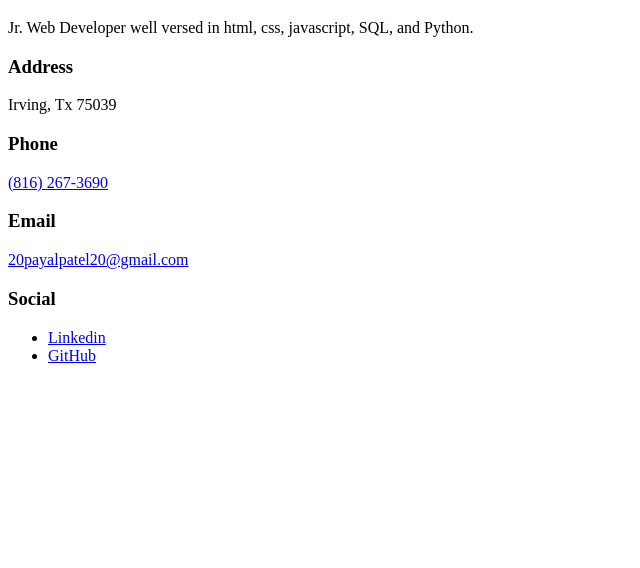
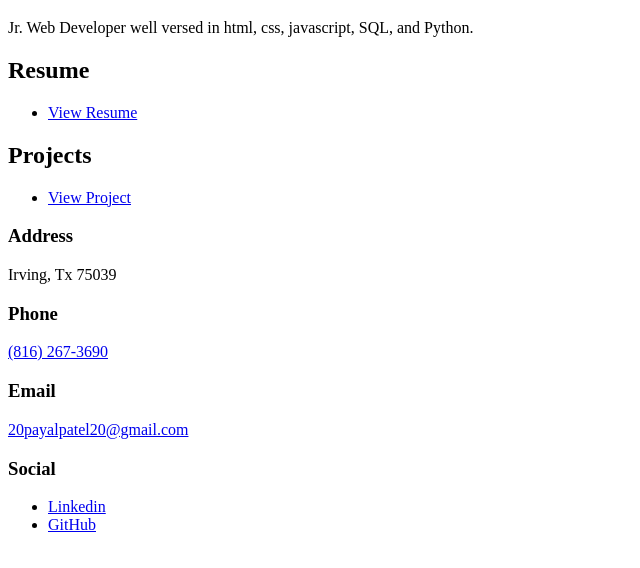
Before and after one commit to PayalTheAnalyst/PersonalPortfolio, a plain HTML site: page index.html in a window 1280 px wide. Shown: the part 98-666 px from the top of the page, without its empty margins (0-640 px from the left). Drawn offline with Linux system fonts and the light colour scheme.

Commit message:
Update index.html

```diff
--- a/index.html
+++ b/index.html
@@ -8,6 +8,14 @@
       <h1>Payal Patel<br />
         Portfolio</h1>
       <p> Jr. Web Developer well versed in html, css, javascript, SQL, and Python. </p>
+      <h2> Resume </h2>
+        <ul>
+          <li><a href="https://github.com/PayalTheAnalyst/PersonalPortfolio/blob/main/assets/docs/PayalResumeJS.docx">View Resume</a></li>
+        </ul>
+      <h2> Projects </h2>
+        <ul>
+          <li><a href="https://github.com/PayalTheAnalyst/PersonalPortfolio/blob/main/assets/docs/PayalResumeJS.docx">View Project</a></li>
+        </ul>
     </div>
     <footer id="footer">
       <section class="split contact">
```
